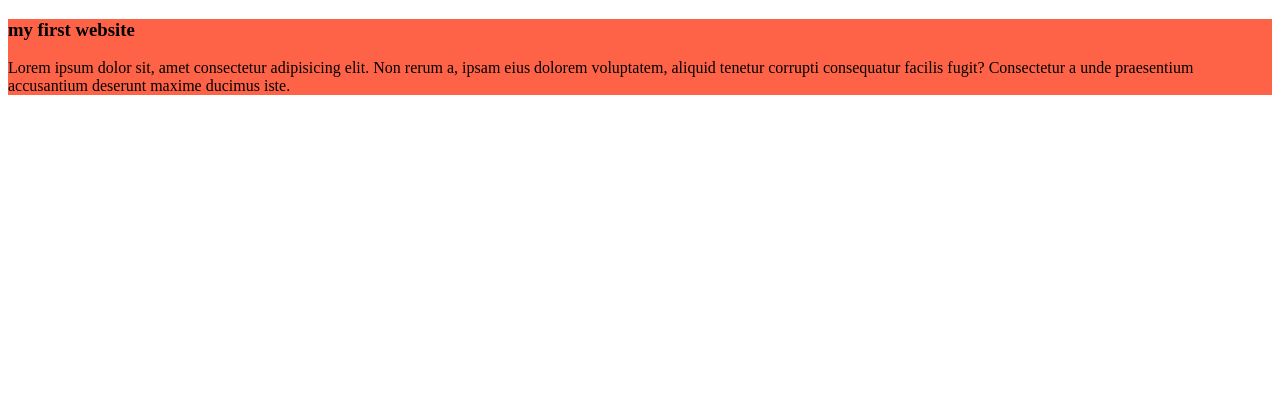
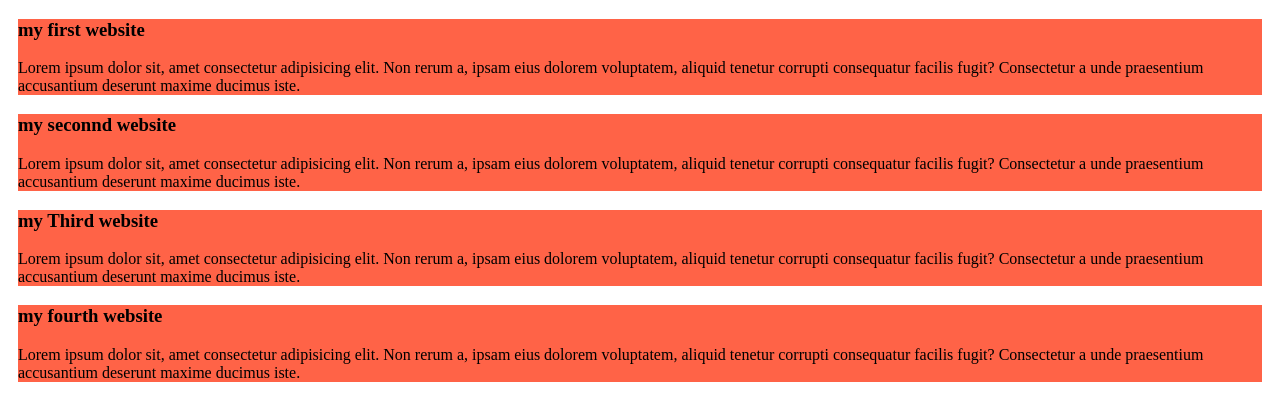
Before and after one commit to shakib-19m/My-First-Work, a plain HTML site: page index.html in a window 1280 px wide. Drawn offline with Linux system fonts and the light colour scheme.

Commit message:
added socond and third blog

```diff
--- a/index.css
+++ b/index.css
@@ -1,5 +1,6 @@
 div{
     background-color: tomato;
     padding: 10ox;
+    margin: 10px;
 
 }
--- a/index.html
+++ b/index.html
@@ -12,5 +12,20 @@
         <p>Lorem ipsum dolor sit, amet consectetur adipisicing elit. Non rerum a, ipsam eius dolorem voluptatem, aliquid tenetur corrupti consequatur facilis fugit? Consectetur a unde praesentium accusantium deserunt maxime ducimus iste.</p>
 
     </div>
+    <div>
+        <h3>my seconnd website</h3>
+        <p>Lorem ipsum dolor sit, amet consectetur adipisicing elit. Non rerum a, ipsam eius dolorem voluptatem, aliquid tenetur corrupti consequatur facilis fugit? Consectetur a unde praesentium accusantium deserunt maxime ducimus iste.</p>
+
+    </div>
+    <div>
+        <h3>my Third website</h3>
+        <p>Lorem ipsum dolor sit, amet consectetur adipisicing elit. Non rerum a, ipsam eius dolorem voluptatem, aliquid tenetur corrupti consequatur facilis fugit? Consectetur a unde praesentium accusantium deserunt maxime ducimus iste.</p>
+
+    </div>
+    <div>
+        <h3>my fourth website</h3>
+        <p>Lorem ipsum dolor sit, amet consectetur adipisicing elit. Non rerum a, ipsam eius dolorem voluptatem, aliquid tenetur corrupti consequatur facilis fugit? Consectetur a unde praesentium accusantium deserunt maxime ducimus iste.</p>
+
+    </div>
 </body>
 </html>
```
